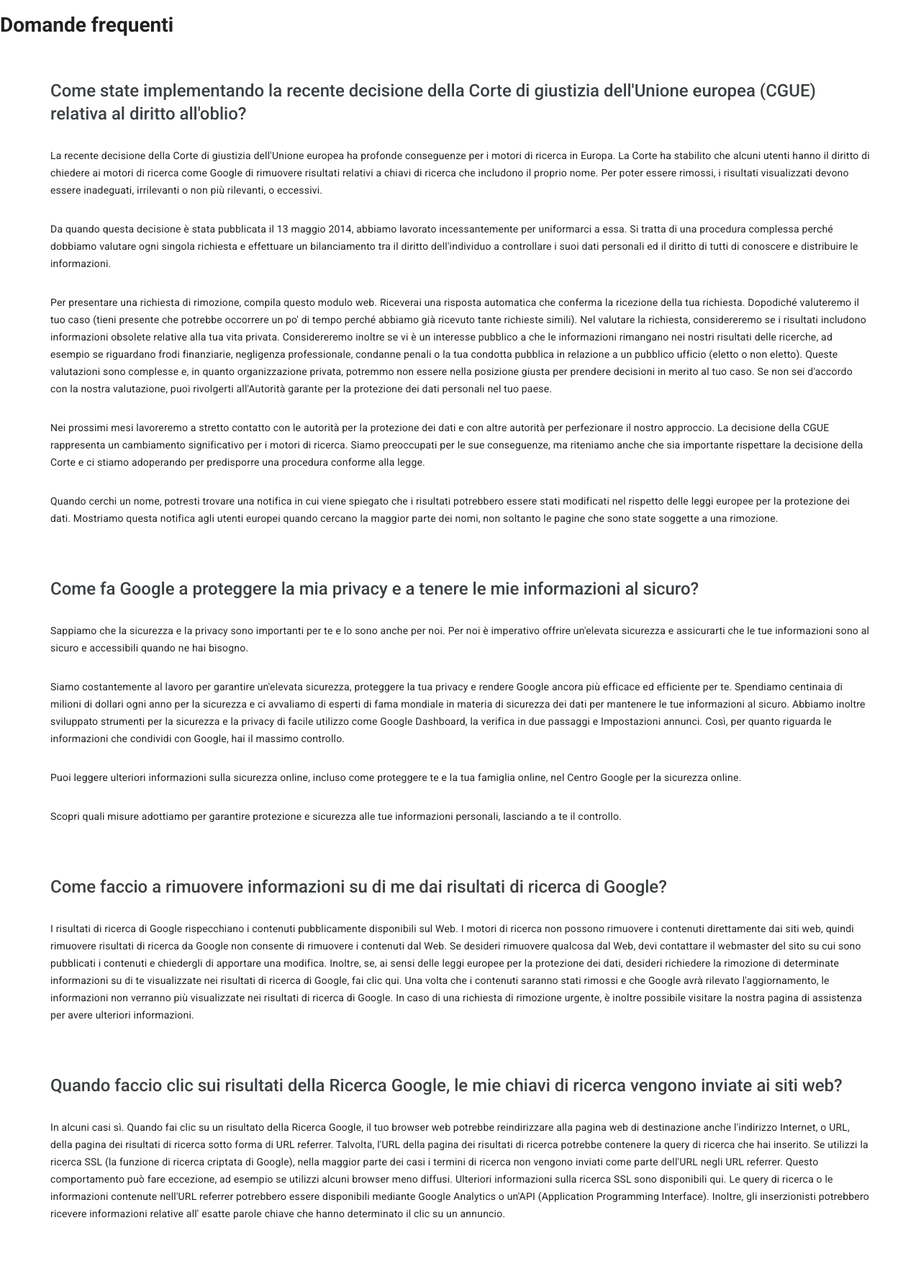
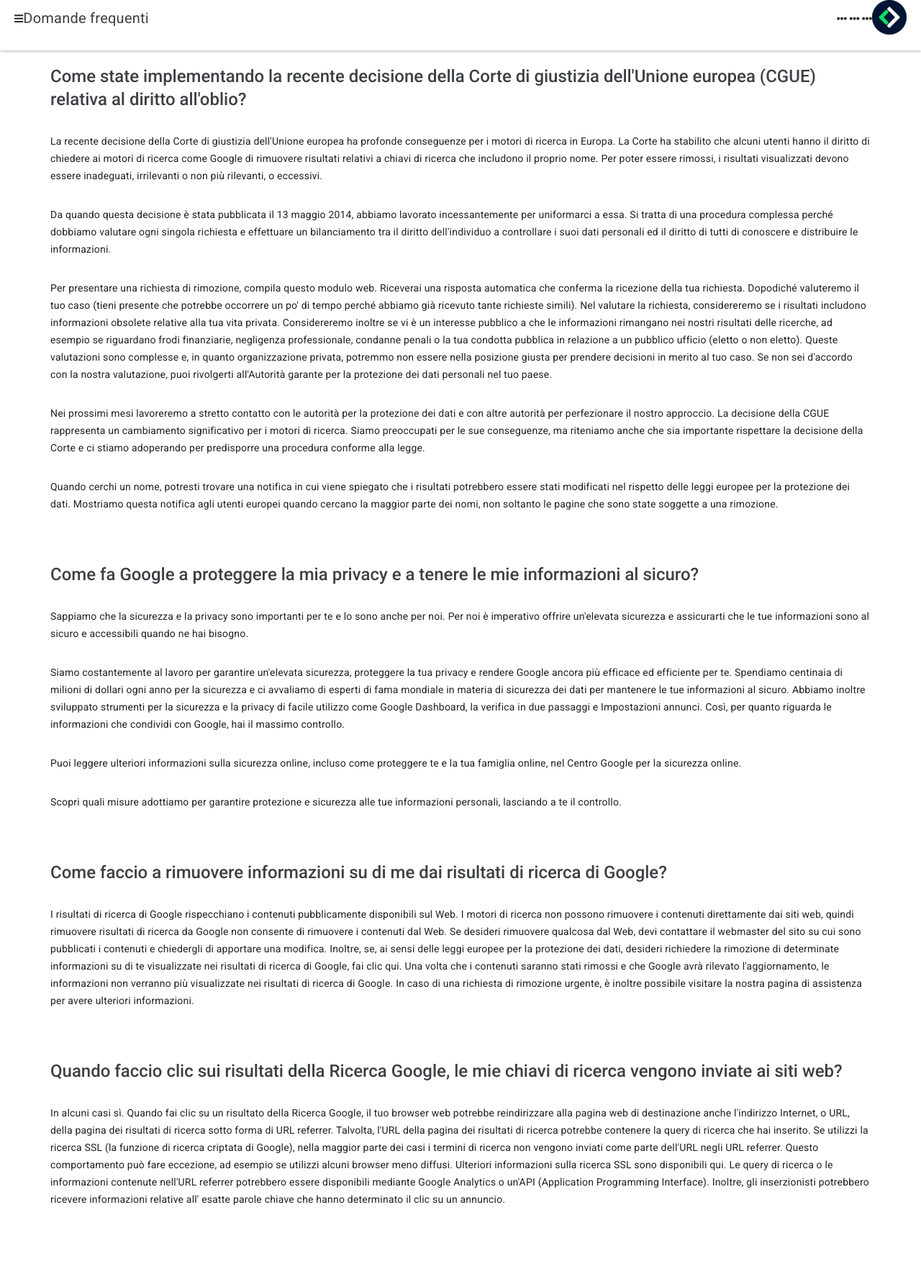
Before and after one commit to PatriziaCrimi/php-google-faq, a PHP site: page / in a window 1280 px wide. Shown: the whole page at 72% size. After the commit the page ends 1674 px from the top, so only its background shows below. Run offline with PHP 8.4, Linux system fonts and the light colour scheme.

Commit message:
Header - Navbar: HTML elements added & style CSS-SASS

```diff
--- a/index.php
+++ b/index.php
@@ -61,14 +61,26 @@
     <div id="page-wrapper">
       <!-- Header -->
       <header>
+        <!-- Navbar -->
         <nav>
           <div class="container-fluid">
-            <h1>
-              <?php
-              echo($title);
-              ?>
-            </h1>
-          </div>
+            <div class="row">
+              <div id="nav-left">
+                <i class="fas fa-bars"></i>
+                <h1> <?php echo($title); ?> </h1>
+              </div>
+              <div id="nav-right">
+                <div class="app">
+                  <i class="fas fa-ellipsis-h"></i>
+                  <i class="fas fa-ellipsis-h"></i>
+                  <i class="fas fa-ellipsis-h"></i>
+                </div>
+                <div class="user">
+                  <img src="img/user.jpg" alt="User picture">
+                </div>
+              </div>
+            </div>
+          </div>   <!-- Closing Nav container -->
         </nav>
       </header>
       <!-- Main -->
--- a/public/app.css
+++ b/public/app.css
@@ -351,8 +351,10 @@ body {
   font-weight: 400;
 }
 
-.container {
+.container,
+.container-fluid {
   margin: 0 auto;
+  padding: 0 20px;
 }
 
 /* ------------------- MEDIA QUERY ------------------- */
@@ -360,6 +362,7 @@ body {
 @media screen and (min-width: 576px) {
   .container {
     max-width: 540px;
+    padding: 0;
   }
 }
 /* Breakpoint Medium 768px md */
@@ -380,9 +383,55 @@ body {
     max-width: 1140px;
   }
 }
+header nav {
+  width: 100%;
+  height: 60px;
+  background-color: #fff;
+  position: fixed;
+  top: 0;
+  left: 0;
+  z-index: 1;
+  box-shadow: 0px 0.5px 4px 0px rgba(0, 0, 0, 0.3);
+}
+
+nav .row {
+  display: flex;
+  justify-content: space-between;
+  align-items: center;
+}
+
+nav #nav-left {
+  display: flex;
+  align-items: center;
+}
+
+#nav-left h1 {
+  color: #3c4043;
+  font-size: 20px;
+  font-weight: 400;
+  letter-spacing: 0.25px;
+}
+
+nav #nav-right {
+  display: flex;
+  align-items: center;
+}
+
+/* ------------------- MEDIA QUERY ------------------- */
+/* Breakpoint Small 576px sm */
+@media screen and (min-width: 576px) {
+  header nav {
+    height: 70px;
+  }
+}
+main {
+  background-color: #fff;
+  padding-top: 60px;
+}
+
 main .faq-wrapper {
   width: 100%;
-  padding-top: 40px;
+  padding-top: 20px;
   padding-bottom: 20px;
 }
 
@@ -404,3 +453,11 @@ main .faq-wrapper {
   line-height: 24px;
   padding-top: 20px;
 }
+
+/* ------------------- MEDIA QUERY ------------------- */
+/* Breakpoint Small 576px sm */
+@media screen and (min-width: 576px) {
+  main {
+    padding-top: 70px;
+  }
+}
--- a/src/partials/_common.scss
+++ b/src/partials/_common.scss
@@ -5,8 +5,10 @@ body {
   font-weight: $font_weight;
 }
 
-.container {
+.container,
+.container-fluid {
   margin: 0 auto;
+  padding: 0 $padding_unit;
 }
 
 /* ------------------- MEDIA QUERY ------------------- */
@@ -15,6 +17,7 @@ body {
 @media screen and (min-width: 576px) {
   .container {
     max-width: 540px;
+    padding: 0;
   }
 }
 
--- a/src/partials/_header.scss
+++ b/src/partials/_header.scss
@@ -0,0 +1,53 @@
+header nav {
+  width: 100%;
+  height: $height_navbar;
+  background-color: $primary_bg_color;
+  position: fixed;
+  top: 0;
+  left: 0;
+  z-index: 1;
+  box-shadow: 0px 0.5px 4px 0px rgba(0, 0, 0, 0.3);
+}
+
+nav .row {
+  @include display-flex;
+  justify-content: space-between;
+  align-items: center;
+}
+
+nav #nav-left {
+  @include display-flex;
+  align-items: center;
+}
+
+#nav-left i {
+}
+
+#nav-left h1 {
+  color: $secondary_color;
+  font-size: $title_size - 4px;
+  font-weight: $font_weight;
+  letter-spacing: 0.25px;
+}
+
+nav #nav-right {
+  @include display-flex;
+  align-items: center;
+}
+
+#nav-right .app {
+
+}
+
+#nav-right .user {
+
+}
+
+/* ------------------- MEDIA QUERY ------------------- */
+
+/* Breakpoint Small 576px sm */
+@media screen and (min-width: 576px) {
+  header nav {
+    height: $height_navbar + 10px;
+  }
+}
--- a/src/partials/_main.scss
+++ b/src/partials/_main.scss
@@ -1,6 +1,11 @@
+main {
+  background-color: $primary_bg_color;
+  padding-top: $height_navbar;
+}
+
 main .faq-wrapper {
   width: $full_width;
-  padding-top: $padding_unit * 2;
+  padding-top: $padding_unit;
   padding-bottom: $padding_unit;
 }
 
@@ -22,3 +27,12 @@ main .faq-wrapper {
   line-height: $line_height;
   padding-top: $padding_unit;
 }
+
+/* ------------------- MEDIA QUERY ------------------- */
+
+/* Breakpoint Small 576px sm */
+@media screen and (min-width: 576px) {
+  main {
+    padding-top: $height_navbar + 10px;
+  }
+}
--- a/src/partials/_mixins.scss
+++ b/src/partials/_mixins.scss
@@ -0,0 +1,5 @@
+@mixin display-flex {
+  display: -ms-flexbox;
+  display: -webkit-flex;
+  display: flex;
+}
--- a/src/partials/_variables.scss
+++ b/src/partials/_variables.scss
@@ -10,10 +10,12 @@ $title_weight: $font_weight + 100;
 // Colors
 $primary_color: rgba(0,0,0,0.87);
 $secondary_color: #3c4043;
+$primary_bg_color: #fff;
 
 // Dimensions
 $full_width: 100%;
 $line_height: 24px;
+$height_navbar: 60px;
 
 // Margins & Padding
 $padding_unit: 20px;
```
Also changed, not shown: img/user.jpg (added).
